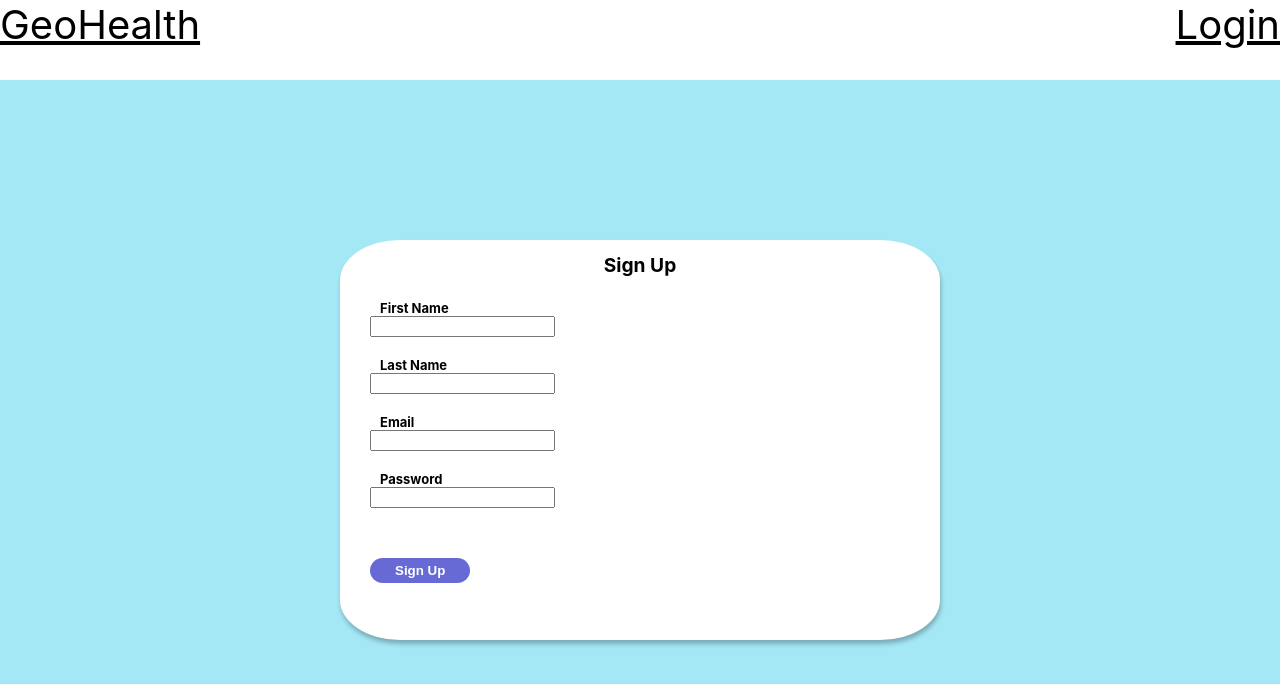
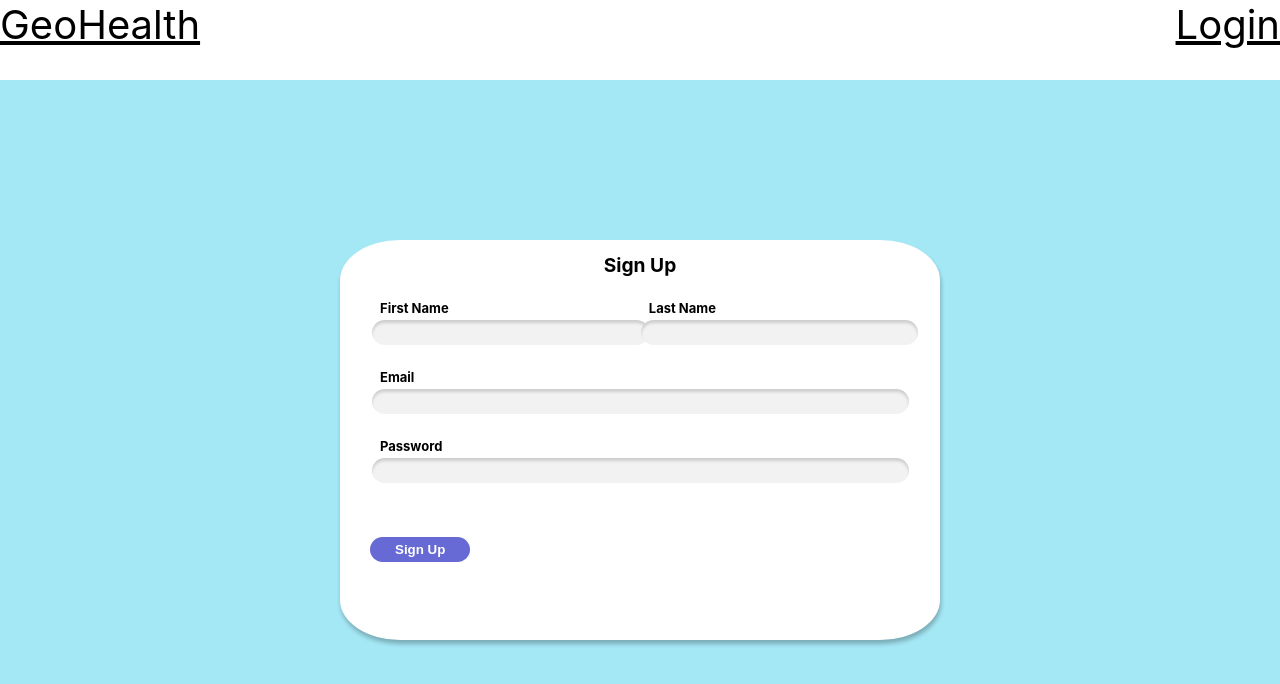
Before and after one commit to amanda-gonzalez/GeoHealth, a React (Create React App) app in the folder app/: page /register in a window 1280 px wide. Shown: the top 684 px of the page. Built offline with nearby package versions, Linux system fonts and the light colour scheme.

Commit message:
Update Register.js

```diff
--- a/app/src/pages/Register.js
+++ b/app/src/pages/Register.js
@@ -59,28 +59,28 @@ const Register = () => {
 
 
     return (
-        <div>
+        <div id="Register">
             <Navbar/>
             <Background>
                 <Form action="" onSubmit={handleSubmit}>
                     <h1 id="title">Sign Up</h1>
                     <div class="credentials">
-                        <div id="firstname">
+                        <div id="firstnameDiv">
                             <label htmlFor="firstname"><strong>First Name</strong></label>
                             <input onChange={handleInput} type="text" id="firstname" name="firstname"/>
                             {errors.firstname && <ErrorMessage>{errors.firstname}</ErrorMessage>}
                         </div>
-                        <div id="lastname">
+                        <div id="lastnameDiv">
                             <label htmlFor="lastname"><strong>Last Name</strong></label>
                             <input onChange={handleInput} type="text" id="lastname" name="lastname"/>
                             {errors.lastname && <ErrorMessage>{errors.lastname}</ErrorMessage>}
                         </div>
-                        <div id="email">
+                        <div id="emailDiv">
                             <label htmlFor="email"><strong>Email</strong></label>
                             <input onChange={handleInput} type="email" id="email" name="email"/>
                             {errors.email && <ErrorMessage>{errors.email}</ErrorMessage>}
                         </div>
-                        <div id="password">
+                        <div id="passwordDiv">
                             <label htmlFor="password"><strong>Password</strong></label>
                             <input onChange={handleInput} type="password" id="password" name="password"/>
                             {errors.password && <ErrorMessage>{errors.password}</ErrorMessage>}
```
